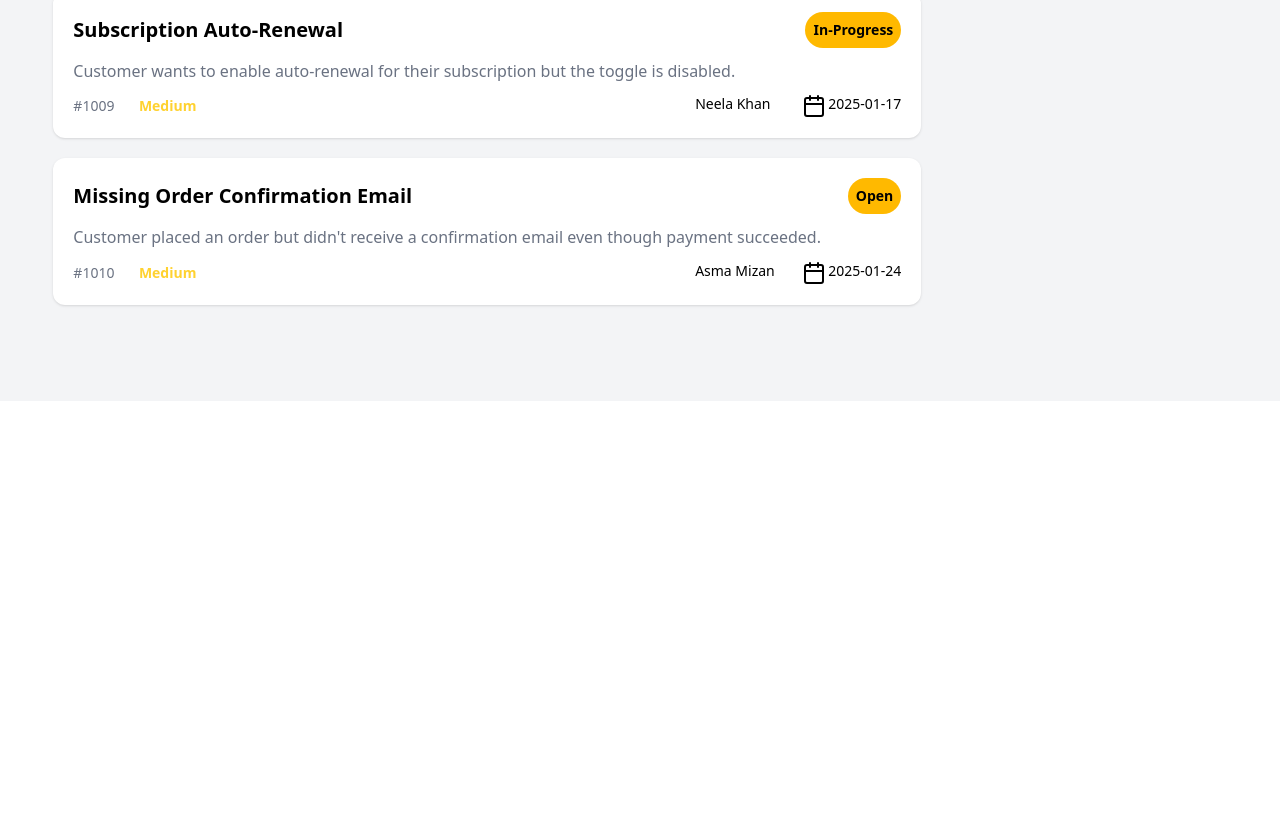
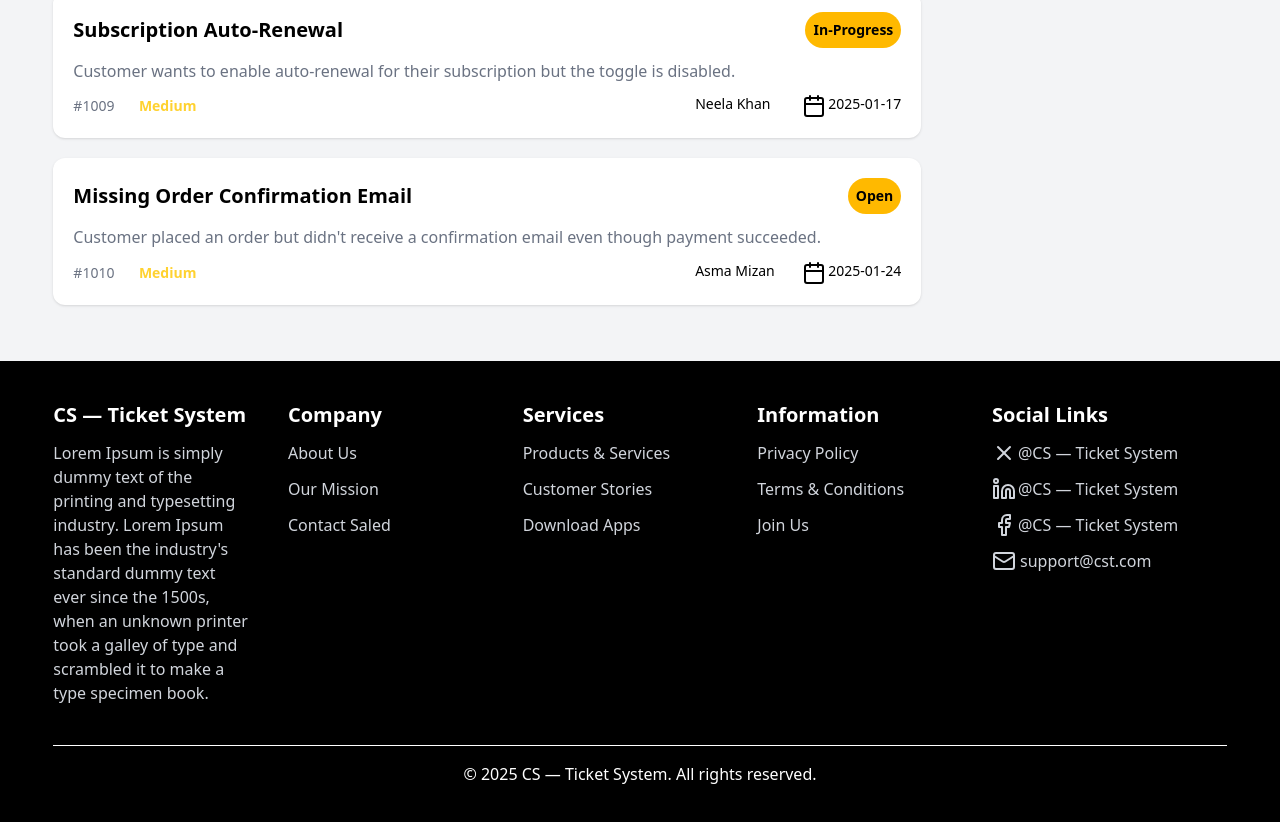
Before and after one commit to Tabassum-Afrin45/customer-support-zone, a React (Vite) app: page / in a window 1280 px wide. Shown: the part 1720-2542 px from the top of the page. Before the commit the page ends 2121 px from the top, so only its background shows below. Built offline with nearby package versions, Linux system fonts and the light colour scheme.

Commit message:
Added footer section

```diff
--- a/src/App.jsx
+++ b/src/App.jsx
@@ -2,6 +2,7 @@ import { Suspense } from "react";
 import Navbar from "./components/Navbar"
 import TaskStatus from "./components/TaskStatus";
 import { ToastContainer } from "react-toastify";
+import Footer from "./components/Footer";
 const loadTickets=()=>fetch("/tickets.json").then((res)=>res.json());
 const App=()=>{
   const ticketsPromise=loadTickets();
@@ -10,13 +11,14 @@ const App=()=>{
       <Navbar></Navbar>
     </header>
     <div className="bg-gray-100 h-full">
-      <section className="w-11/12 mx-auto py-12">
+      <section className="w-11/12 mx-auto pt-12 pb-2">
       <Suspense fallback={"Loading..."}>
         <TaskStatus promise={ticketsPromise}></TaskStatus>
       </Suspense>
       </section>
       <ToastContainer></ToastContainer>
     </div>
+    <Footer></Footer>
   </div>
 }
 export default App
--- /dev/null
+++ b/src/components/Footer.jsx
@@ -0,0 +1,53 @@
+import { Facebook, Linkedin, Mail, X } from "lucide-react";
+
+const Footer = () => {
+  return (
+<div className=" bg-black h-fit">
+  <div className="w-11/12 mx-auto py-10 grid grid-cols-5 text-gray-300 space-x-10">
+   <div>
+    <h2 className="font-bold text-white text-xl pb-3">CS — Ticket System</h2>
+    <p>Lorem Ipsum is simply dummy text of the printing and typesetting industry. Lorem Ipsum has been the industry's standard dummy text ever since the 1500s, when an unknown printer took a galley of type and scrambled it to make a type specimen book.</p>
+   </div>
+   <div>
+    <h2 className="font-bold text-white text-xl pb-3">Company</h2>
+    <ul>
+        <li>About Us</li>
+        <li className="py-3">Our Mission</li>
+        <li>Contact Saled</li>
+    </ul>
+   </div>
+   <div>
+    <h2 className="font-bold text-white text-xl pb-3">Services</h2>
+    <ul>
+        <li>Products & Services</li>
+        <li className="py-3">Customer Stories</li>
+        <li>Download Apps</li>
+    </ul>
+   </div>
+   <div>
+    <h2 className="font-bold text-white text-xl pb-3">Information</h2>
+    <ul>
+        <li>Privacy Policy</li>
+        <li className="py-3">Terms & Conditions</li>
+        <li>Join Us</li>
+    </ul>
+   </div>
+   <div>
+    <h2 className="font-bold text-white text-xl pb-3">Social Links</h2>
+    <ul>
+        <li className="flex flex-row gap-0.5"><span><X /></span>@CS — Ticket System</li>
+        <li className="flex flex-row gap-0.5 py-3"><span><Linkedin /></span>@CS — Ticket System</li>
+        <li className="flex flex-row gap-0.5 pb-3"><span><Facebook /></span>@CS — Ticket System</li>
+        <li className="flex flex-row gap-1"><span><Mail /></span>support@cst.com</li>
+    </ul>
+   </div>
+  </div>
+   <div className="text-white pb-10 w-11/12 mx-auto text-center">
+        <hr className="pb-4" />
+        &copy; 2025 CS — Ticket System. All rights reserved.
+    </div>
+  </div>
+  );
+};
+
+export default Footer;
```
